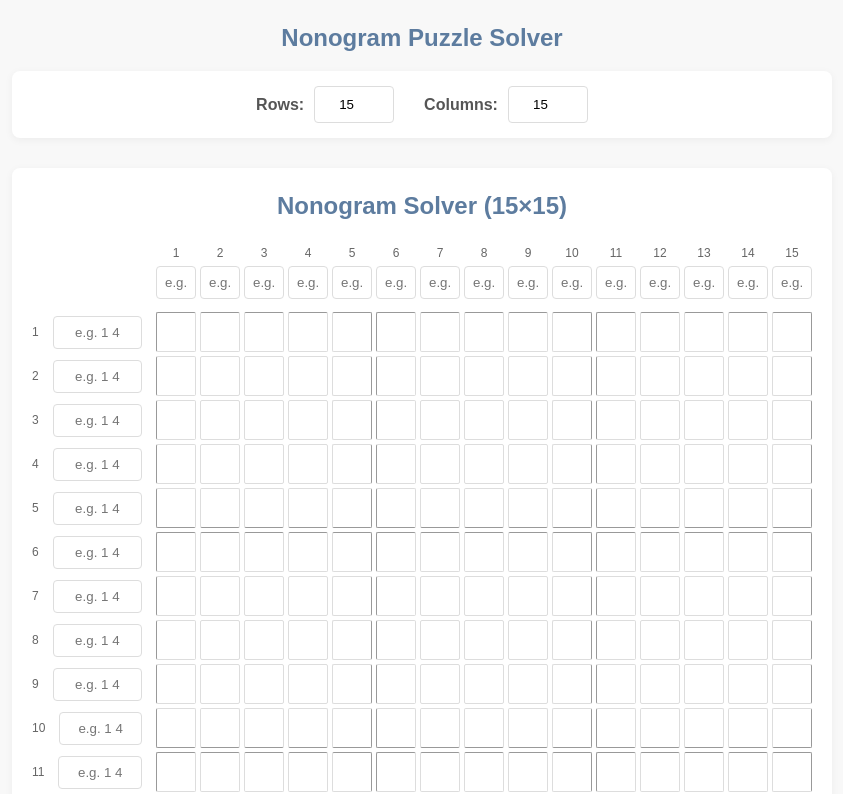
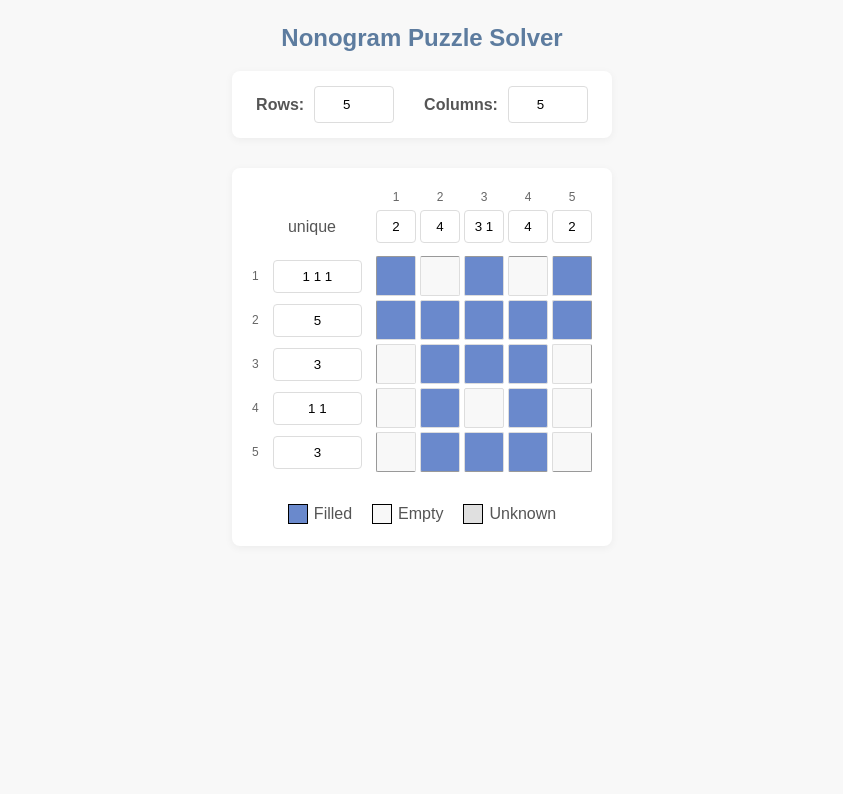
Before and after one commit to kly777/nonogram, a Vue app: page / in a window 1280 px wide. Shown: the top 794 px of the page, without its empty margins (218-1061 px from the left). Built offline with nearby package versions, Linux system fonts and the light colour scheme.

Commit message:
feat(solver): 优化nonogram求解器功能和界面
- 修改默认行列数为5x5
- 移除输入框默认提示文字
- 添加解题状态显示
- 优化求解算法，增加唯一解和多解判断

```diff
--- a/src/App.vue
+++ b/src/App.vue
@@ -2,8 +2,8 @@
 import { ref } from 'vue';
 import Border from './components/Border.vue';
 
-const row = ref(15)
-const col = ref(15)
+const row = ref(5)
+const col = ref(5)
 </script>
 
 <template>
--- a/src/components/Border.vue
+++ b/src/components/Border.vue
@@ -1,14 +1,12 @@
 <template>
   <div class="nonogram-solver">
-    <h2>Nonogram Solver ({{ props.rows }}×{{ props.cols }})</h2>
-
     <div class="puzzle-container">
       <!-- 列标题 -->
       <div class="col-header" :style="{ gridTemplateColumns: `120px repeat(${props.cols}, 40px)` }">
-        <div class="empty-cell"></div>
+        <div class="status-cell">{{ status }}</div>
         <div class="col-title" v-for="col in props.cols" :key="'col-' + col">
           <label>{{ col }}</label>
-          <input type="text" v-model="colValues[col - 1]" placeholder="e.g. 2 3" />
+          <input type="text" v-model="colValues[col - 1]" placeholder="" />
         </div>
       </div>
 
@@ -19,7 +17,7 @@
           <!-- 行标题 -->
           <div class="row-title">
             <label>{{ row }}</label>
-            <input type="text" v-model="rowValues[row - 1]" placeholder="e.g. 1 4" />
+            <input type="text" v-model="rowValues[row - 1]" placeholder="" />
           </div>
 
           <!-- 单元格区域 -->
@@ -56,6 +54,7 @@ import { computed, ref, watch } from 'vue'
 import { solveNonogram } from './solver';
 
 const result = ref<(boolean | null)[][]>([])
+const status = ref<string>('unknown')
 
 const props = defineProps<{
   rows: number
@@ -63,11 +62,12 @@ const props = defineProps<{
 }>()
 
 const rowValues = ref<string[]>(
-  Array(props.rows).fill("")
+  ["1 1 1", "5", "3", "1 1", "3"]
 )
 
+
 const colValues = ref<string[]>(
-  Array(props.cols).fill("")
+  ["2", "4", "3 1", "4", "2"]
 )
 
 watch(() => [props.rows, props.cols], ([rows, cols]) => {
@@ -95,9 +95,11 @@ const colHints = computed(() => {
 
 watch(() => [rowHints.value, colHints.value, props.rows, props.cols], () => {
   console.log(rowHints.value)
-  result.value = solveNonogram(rowHints.value, colHints.value, props.rows, props.cols)
+  let solve = solveNonogram(rowHints.value, colHints.value, props.rows, props.cols)
+  result.value = solve.solution
+  status.value = solve.status
   console.log(result.value)
-})
+},{immediate: true})
 
 
 
@@ -132,7 +134,11 @@ h2 {
   left: 0;
 }
 
-.empty-cell {
+.status-cell {
+  display: flex;
+  justify-content: center;
+  align-items: end;
+  padding: 4px;
   /* 占位列 */
   grid-column: 1;
 }
@@ -239,7 +245,7 @@ input:focus {
 }
 
 .puzzle-row:nth-child(5n) .cell {
-  border-bottom:1px solid #999;
+  border-bottom: 1px solid #999;
 }
 
 .puzzle-row:nth-child(5n+1) .cell {
--- a/src/components/solver.ts
+++ b/src/components/solver.ts
@@ -3,15 +3,15 @@ export function solveNonogram(
     colHints: number[][],
     rows: number,
     cols: number
-): (boolean | null)[][] {
+) {
     if (rows <= 0 || cols <= 0) {
-        return [];
+        return { solution: [], status: "fault" };
     }
     if (
         validateConstraints(rowHints, cols) === "fault" ||
         validateConstraints(colHints, rows) === "fault"
     ) {
-        return [];
+        return { solution: [], status: "fault" };
     }
     // 缓存行约束验证结果
     const rowValidCache: Record<string, boolean> = {};
@@ -39,10 +39,11 @@ export function solveNonogram(
         .fill(null)
         .map(() => Array(cols).fill(null));
     let hasChanged = true;
+    let hasWrong = false;
     let iteration = 0;
     const maxIterations = rows * cols * 2; // 设置最大迭代次数防止无限循环
 
-    while (hasChanged && iteration < maxIterations) {
+    while (hasChanged && iteration < maxIterations && !hasWrong) {
         hasChanged = false;
         iteration++;
 
@@ -52,7 +53,10 @@ export function solveNonogram(
             if (!row) continue;
 
             const filteredRows = filterCandidates(row, rowCandidates[rowIndex]);
-            if (filteredRows.length === 0) continue;
+            if (filteredRows.length === 0) {
+                hasWrong = true;
+                break;
+            }
 
             const commonPart = findCommonSolution(filteredRows);
             for (let i = 0; i < commonPart.length; i++) {
@@ -69,7 +73,10 @@ export function solveNonogram(
             if (!col) continue;
 
             const filteredCols = filterCandidates(col, colCandidates[colIndex]);
-            if (filteredCols.length === 0) continue;
+            if (filteredCols.length === 0) {
+                hasWrong = true;
+                break;
+            }
 
             const commonPart = findCommonSolution(filteredCols);
             for (let i = 0; i < commonPart.length; i++) {
@@ -81,9 +88,31 @@ export function solveNonogram(
         }
     }
 
-    return grid;
+    let status: SolutionStatus = "none";
+    if (hasWrong) {
+        status = "none";
+    } else {
+        // 检查是否仍有未确定的单元格
+        const hasUnknown = grid.some((row) => row.includes(null));
+        if (!hasUnknown) {
+            status = "unique";
+        } else {
+            status = "multiple";
+            // 生成一个完整解
+            const fullSolution = backtrackSolution(
+                rowHints,
+                colHints,
+                rows,
+                cols,
+                grid
+            );
+            return { solution: fullSolution, status };
+        }
+    }
+
+    return { solution: grid, status };
 }
-
+export type SolutionStatus = "none" | "unique" | "multiple";
 function findCommonSolution(possibles: boolean[][]): (boolean | null)[] {
     if (possibles.length === 0) return [];
     if (possibles.length === 1) return possibles[0];
@@ -187,7 +216,10 @@ function generateAllRows(blankCombinations: number[][], values: number[]) {
     );
     return res;
 }
-function generateRowFromBlankCombination(blankCombination: number[], values: number[]) {
+function generateRowFromBlankCombination(
+    blankCombination: number[],
+    values: number[]
+) {
     let res = [];
     for (let i = 0; i < blankCombination.length; i++) {
         for (let j = 0; j < blankCombination[i]; j++) {
@@ -232,3 +264,106 @@ function generateCombinations(resNum: number, blankNum: number): number[][] {
         comb.map((val, idx) => (idx > 0 && idx < blankNum - 1 ? val + 1 : val))
     );
 }
+
+function backtrackSolution(
+    rowHints: number[][],
+    colHints: number[][],
+    rows: number,
+    cols: number,
+    partialGrid: (boolean | null)[][]
+): boolean[][] {
+    const grid: boolean[][] = partialGrid.map(
+        (row) =>
+            row.map((cell) => (cell !== null ? cell : undefined)) as boolean[]
+    );
+
+    // 生成每一行的候选解
+    const rowCandidates = rowHints.map((hint, i) =>
+        generatePossibleRows(hint, cols).filter((row) =>
+            isValidRowWithPartial(row, partialGrid[i])
+        )
+    );
+
+    // 回溯填充
+    function backtrack(rowIndex: number): boolean {
+        if (rowIndex === rows) {
+            return isValidSolution(grid, colHints, cols);
+        }
+
+        for (const candidate of rowCandidates[rowIndex]) {
+            grid[rowIndex] = candidate;
+            if (isColumnConstraintsValid(grid, colHints, rowIndex + 1, cols)) {
+                if (backtrack(rowIndex + 1)) return true;
+            }
+        }
+
+        return false;
+    }
+
+    backtrack(0);
+    return grid;
+}
+
+// 辅助函数：检查候选行是否与部分解兼容
+function isValidRowWithPartial(
+    candidate: boolean[],
+    partial: (boolean | null)[]
+): boolean {
+    return candidate.every(
+        (val, i) => partial[i] === null || val === partial[i]
+    );
+}
+
+// 辅助函数：检查列约束是否满足
+function isColumnConstraintsValid(
+    grid: boolean[][],
+    colHints: number[][],
+    rows: number,
+    cols: number
+): boolean {
+    for (let c = 0; c < cols; c++) {
+        const col = grid.slice(0, rows).map((row) => row[c]);
+        const runLength = getRunLength(col);
+        if (!arraysEqual(runLength, colHints[c])) return false;
+    }
+    return true;
+}
+
+// 辅助函数：计算行/列的块长度
+function getRunLength(arr: boolean[]): number[] {
+    const result: number[] = [];
+    let count = 0;
+    for (const val of arr) {
+        if (val) {
+            count++;
+        } else if (count > 0) {
+            result.push(count);
+            count = 0;
+        }
+    }
+    if (count > 0) result.push(count);
+    return result;
+}
+
+function arraysEqual(a: number[], b: number[]): boolean {
+    if (a.length !== b.length) return false;
+    for (let i = 0; i < a.length; i++) {
+        if (a[i] !== b[i]) return false;
+    }
+    return true;
+}
+
+function isValidSolution(
+    grid: boolean[][],
+    colHints: number[][],
+    cols: number
+): boolean {
+    for (let c = 0; c < cols; c++) {
+        const col = grid.map((row) => row[c]);
+        const runLength = getRunLength(col);
+        if (!arraysEqual(runLength, colHints[c])) {
+            return false;
+        }
+    }
+    return true;
+}
```
